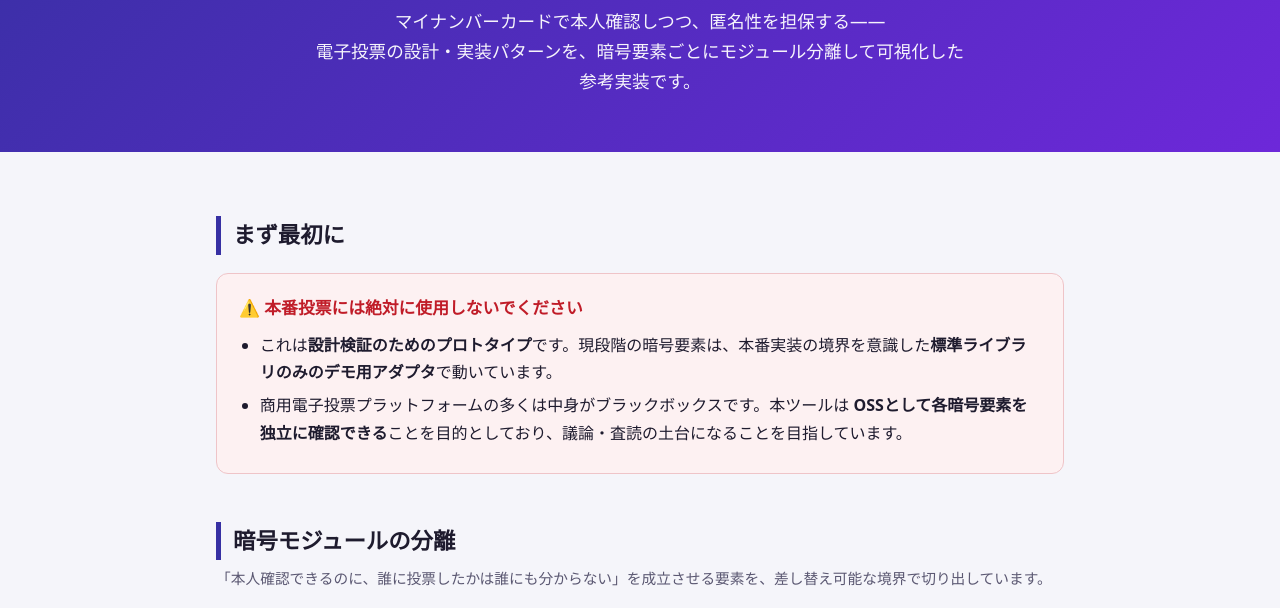
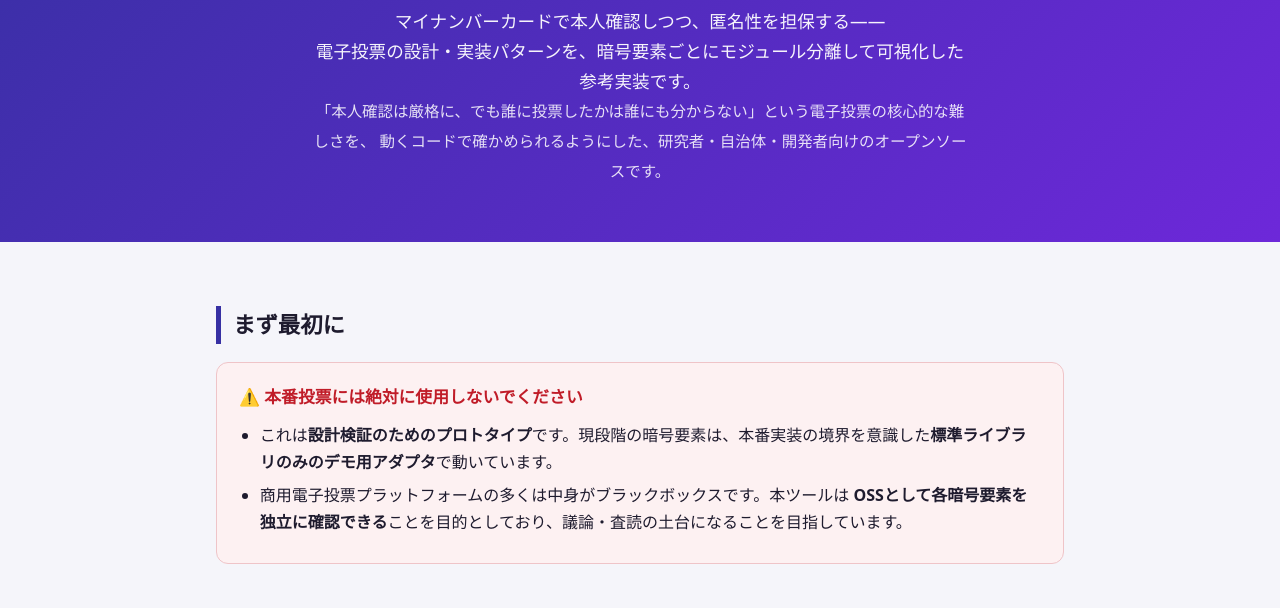
Before and after one commit to highdefinitionaudiodriver/InternetVotingSystem, a plain HTML site: page site/index.html in a window 1280 px wide. Shown: the part 185-793 px from the top of the page. Drawn offline with Linux system fonts and the light colour scheme.

Commit message:
Refine landing page copy and add portfolio hub backlink
Co-Authored-By: Claude Fable 5 <noreply@anthropic.com>

```diff
--- a/site/index.html
+++ b/site/index.html
@@ -47,7 +47,9 @@ footer { border-top: 1px solid var(--line); margin-top: 56px; padding: 28px 16px
   <span class="badge">オープンソース参考実装（MIT）・プロトタイプ</span>
   <h1>Internet Voting System</h1>
   <p class="lead">マイナンバーカードで本人確認しつつ、匿名性を担保する——<br>
-  電子投票の設計・実装パターンを、暗号要素ごとにモジュール分離して可視化した参考実装です。</p>
+  電子投票の設計・実装パターンを、暗号要素ごとにモジュール分離して可視化した参考実装です。<br>
+  <span style="font-size:.88em; opacity:.9;">「本人確認は厳格に、でも誰に投票したかは誰にも分からない」という電子投票の核心的な難しさを、
+  動くコードで確かめられるようにした、研究者・自治体・開発者向けのオープンソースです。</span></p>
 </div>
 
 <main>
@@ -113,6 +115,7 @@ footer { border-top: 1px solid var(--line); margin-top: 56px; padding: 28px 16px
 <footer>
   <p>本システムは設計検証のためのプロトタイプであり、実際の選挙・投票には使用できません。</p>
   <p>MIT License — ソースコードリポジトリは公開準備中です。</p>
+  <p><a href="https://civictech-portfolio.pages.dev/" style="color:var(--muted)">← CivicTech Portfolio — 他のデモ・プロダクト一覧へ</a></p>
 </footer>
 
 </body>
```
